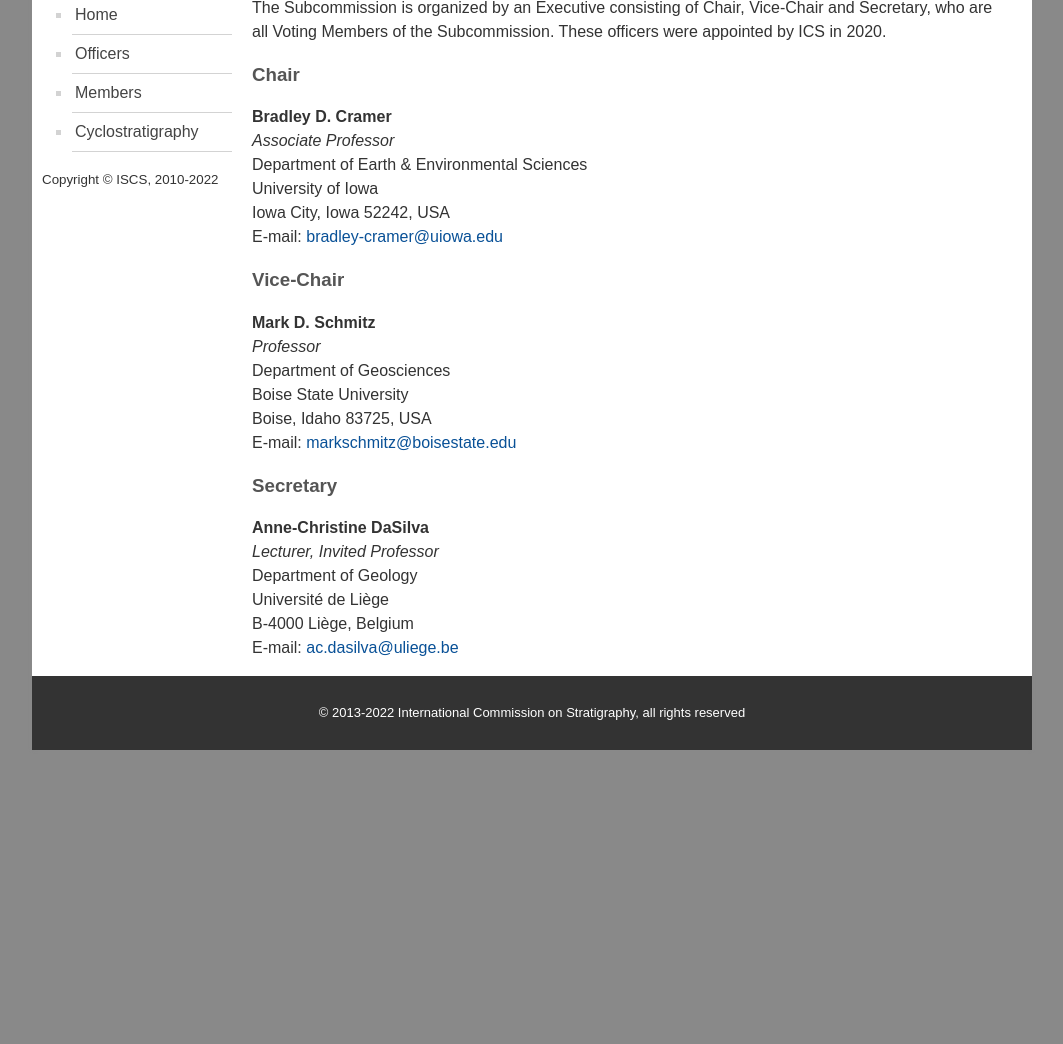
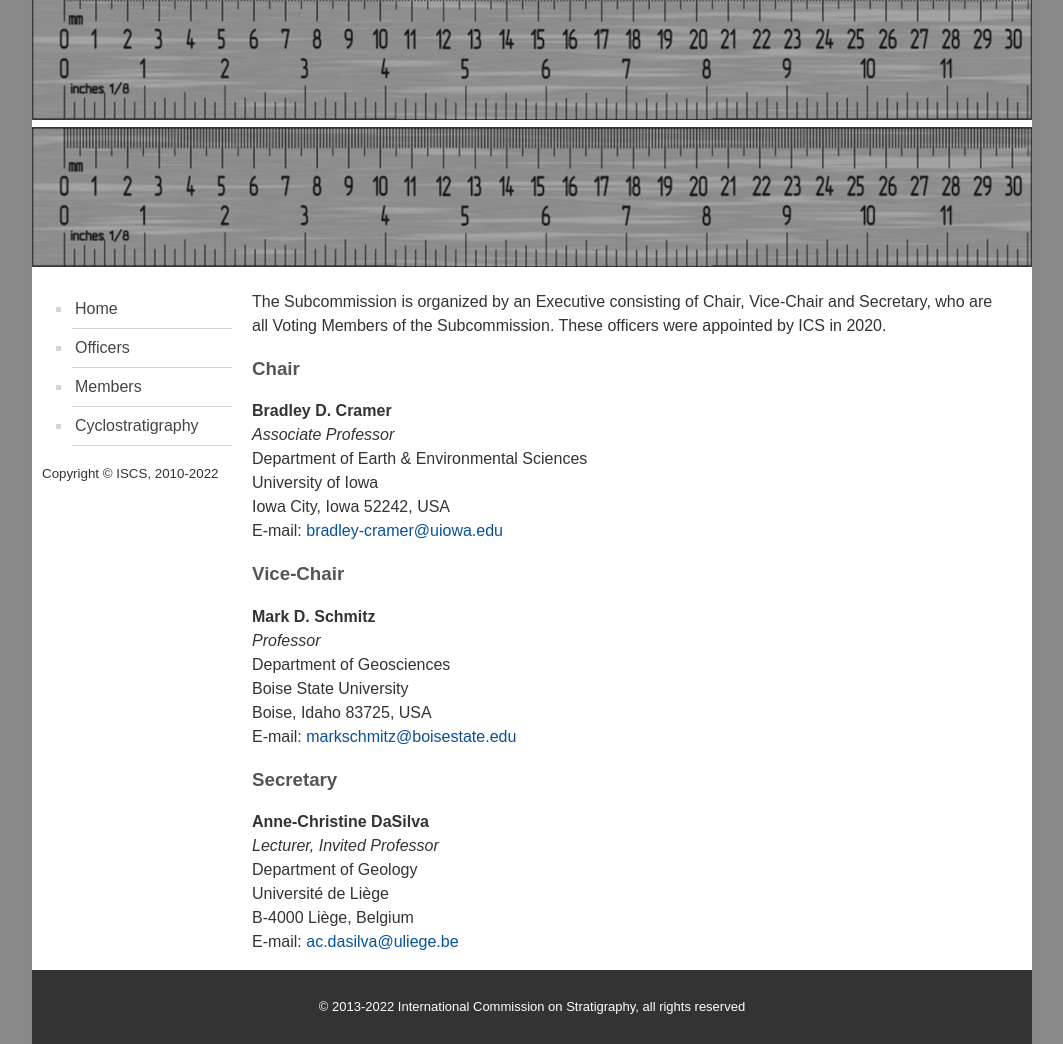
Before and after one commit to i-c-stratigraphy/subcommission-timescale-calibration, a Jekyll site: the page built from pages/officers.md, in a window 1280 px wide. Shown: the part 120-1164 px from the top of the page, without its empty margins (108-1171 px from the left). Built offline with Jekyll 4.4.1, drawn with Linux system fonts in a browser that asks for light colours; before the commit the page ends 900 px from its top, so only the background shows below that.

Commit message:
Update page.html

```diff
--- a/_layouts/page.html
+++ b/_layouts/page.html
@@ -173,11 +173,13 @@
         <div id="banner">
             {% if page.url == '/cyclostratigraphy' %}
             <img src="images/banner-02.png" />
+            {% else %}
+            <img src="images/banner.png" />
+            {% endif %}
             {% if page.url == '/members' %}
             <img src="images/banner-03.png" />
             {% else %}
             <img src="images/banner.png" />
-            {% endif %}
             {% endif %}
         </div>
         <div id="body-grid">
```
